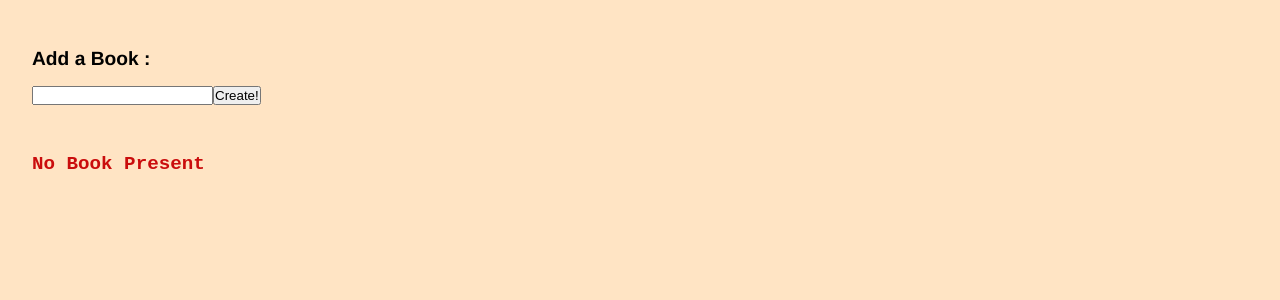
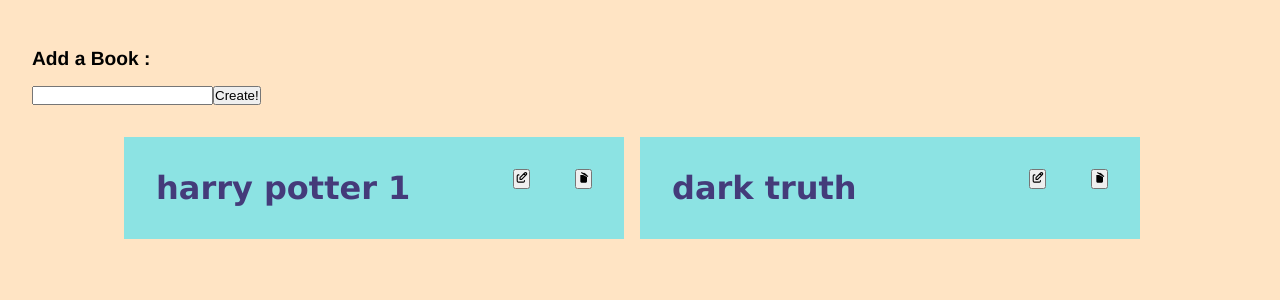
Before and after one commit to hardikdhamija96/RevisionReact, a React (Vite) app in the folder 4. Form Handling/books/: page / in a window 1280 px wide. Shown: the top 300 px of the page. Built offline with nearby package versions, Linux system fonts and the light colour scheme; data requests are answered from the project's data file.

Commit message:
-added json server -Updated all functions according to json server

```diff
--- /dev/null
+++ b/4. Form Handling/books/db-1719442950765.json
@@ -0,0 +1,3 @@
+{
+  "books": []
+}
--- /dev/null
+++ b/4. Form Handling/books/db.json
@@ -0,0 +1,12 @@
+{
+  "books": [
+    {
+      "title": "harry potter 1",
+      "id": 9
+    },
+    {
+      "title": "dark truth",
+      "id": 10
+    }
+  ]
+}
--- a/4. Form Handling/books/package.json
+++ b/4. Form Handling/books/package.json
@@ -5,11 +5,14 @@
   "type": "module",
   "scripts": {
     "dev": "vite",
+    "server": "json-server -p 3001 --watch db.json",
     "build": "vite build",
     "lint": "eslint . --ext js,jsx --report-unused-disable-directives --max-warnings 0",
     "preview": "vite preview"
   },
   "dependencies": {
+    "axios": "^1.7.2",
+    "json-server": "^0.17.4",
     "react": "^18.2.0",
     "react-dom": "^18.2.0"
   },
--- a/4. Form Handling/books/src/App.jsx
+++ b/4. Form Handling/books/src/App.jsx
@@ -1,4 +1,5 @@
-import React, { useState } from "react";
+import React, { useEffect, useState } from "react";
+import axios from "axios";
 import BookCreate from "./components/BookCreate";
 import BookList from "./components/BookList";
 import "./App.css";
@@ -6,29 +7,68 @@
 const App = () => {
   const [books, setBooks] = useState([]);
 
-  const updateTitle = (str , id) =>{
-    setBooks(
-      prevItems => prevItems.map((item) =>
-      item.id ===id ? {...item, title:str}: item
-      )
-    )
-  }
+  const fetchBooks = async () => {
+    const res = await axios.get("http://localhost:3001/books");
 
-  const createBook = (title) => {
-    setBooks([...books, { id: Math.round(Math.random() * 999999), title }]);
-    // setFilteredBookList(books);
+    setBooks(res.data);
   };
 
-  const removeElement = (id) => {
+  useEffect(() => {
+    fetchBooks();
+  }, []);
+
+  const updateTitle = async (str, id) => {
+    // setBooks((prevItems) =>
+    //   prevItems.map((item) => (item.id === id ? { ...item, title: str } : item))
+    // );
+
+    // APPROACH 1: avoid additional network calls
+
+    const res = await axios.put(`http://localhost:3001/books/${id}`, {
+      title: str,
+    });
+    // fetchBooks();
+
+    // APPROACH 2
+    setBooks((prevItems) =>
+      prevItems.map((item) =>
+        item.id === id ? { ...item, ...res.data } : item
+      )
+    );
+  };
+
+  const createBook = async (title) => {
+    // setBooks([...books, { id: Math.round(Math.random() * 999999), title }]);
+
+    const response = await axios.post("http://localhost:3001/books", {
+      title,
+    });
+
+    setBooks([...books, response.data]);
+
+    // console.log(response);
+
+    // console.log(response.data);
+
+    // console.log(response.data.title);
+  };
+
+  const removeElement = async (id) => {
+    const res = await axios.delete(`http://localhost:3001/books/${id}`);
+
     const updatedBookList = books.filter((ele) => ele.id !== id);
     setBooks(updatedBookList);
   };
 
   return (
     <div className="app">
-
       <BookCreate handleCreateBook={createBook} />
-      <BookList bookList={books} removeElement={removeElement} setBooks={setBooks} update={updateTitle}/>
+      <BookList
+        bookList={books}
+        removeElement={removeElement}
+        setBooks={setBooks}
+        update={updateTitle}
+      />
     </div>
   );
 };
--- a/4. Form Handling/books/src/components/BookEdit.jsx
+++ b/4. Form Handling/books/src/components/BookEdit.jsx
@@ -9,7 +9,7 @@
 
   const handleSubmit = (event) =>{
     event.preventDefault();
-    console.log(`New Title is : ${title}`)
+    // console.log(`New Title is : ${title}`)
     updateName(title,id);
     setTitle('');
     setShowEdit(false);
--- a/4. Form Handling/books/src/components/BookShow.jsx
+++ b/4. Form Handling/books/src/components/BookShow.jsx
@@ -36,7 +36,7 @@
         <button
           onClick={() => {
             remove(id);
-            console.log(`${title}`);
+            // console.log(`${title}`);
           }}>
           <svg
             xmlns="http://www.w3.org/2000/svg"
```
Also changed, not shown: 2 other files (tests, documents, lock files or other folders).
